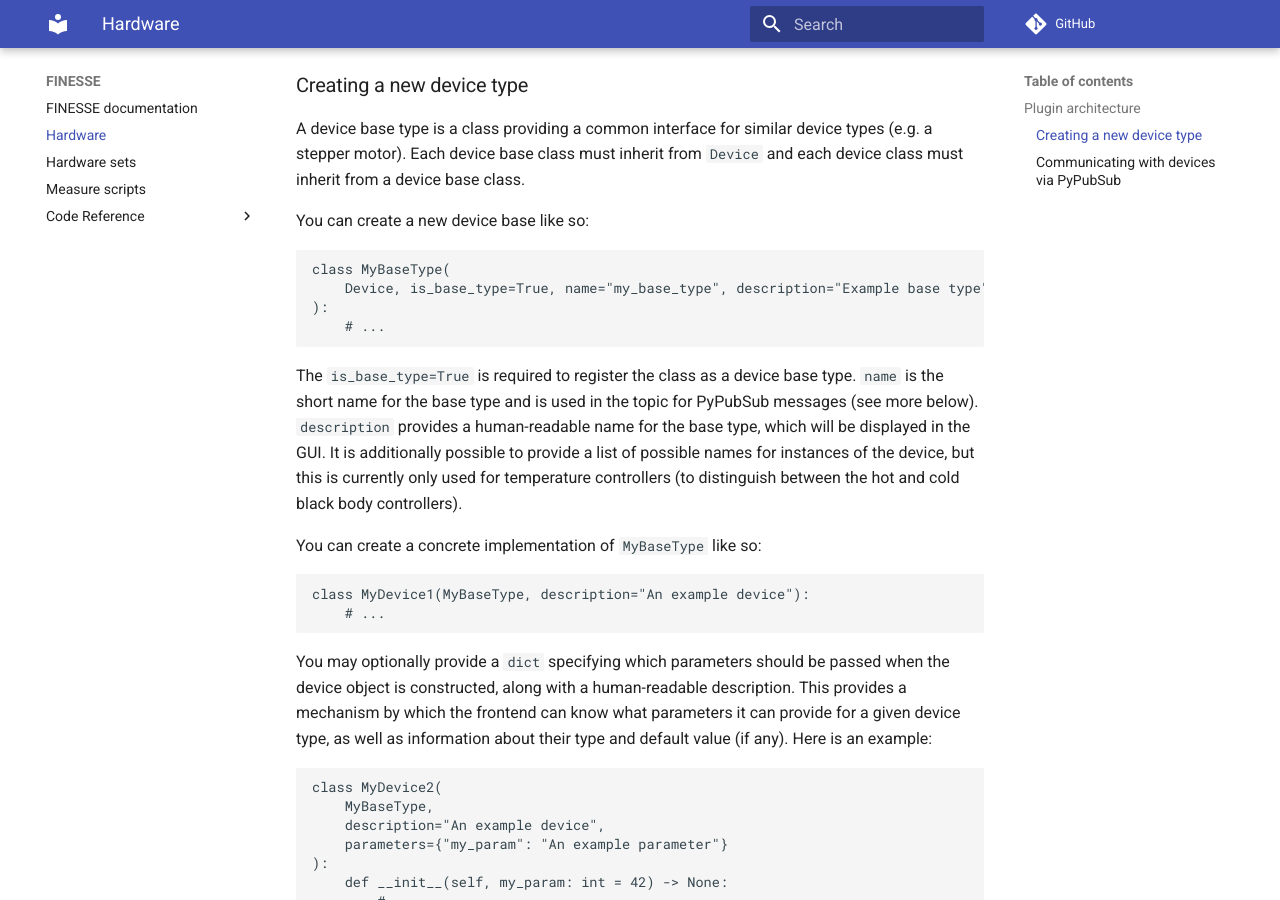
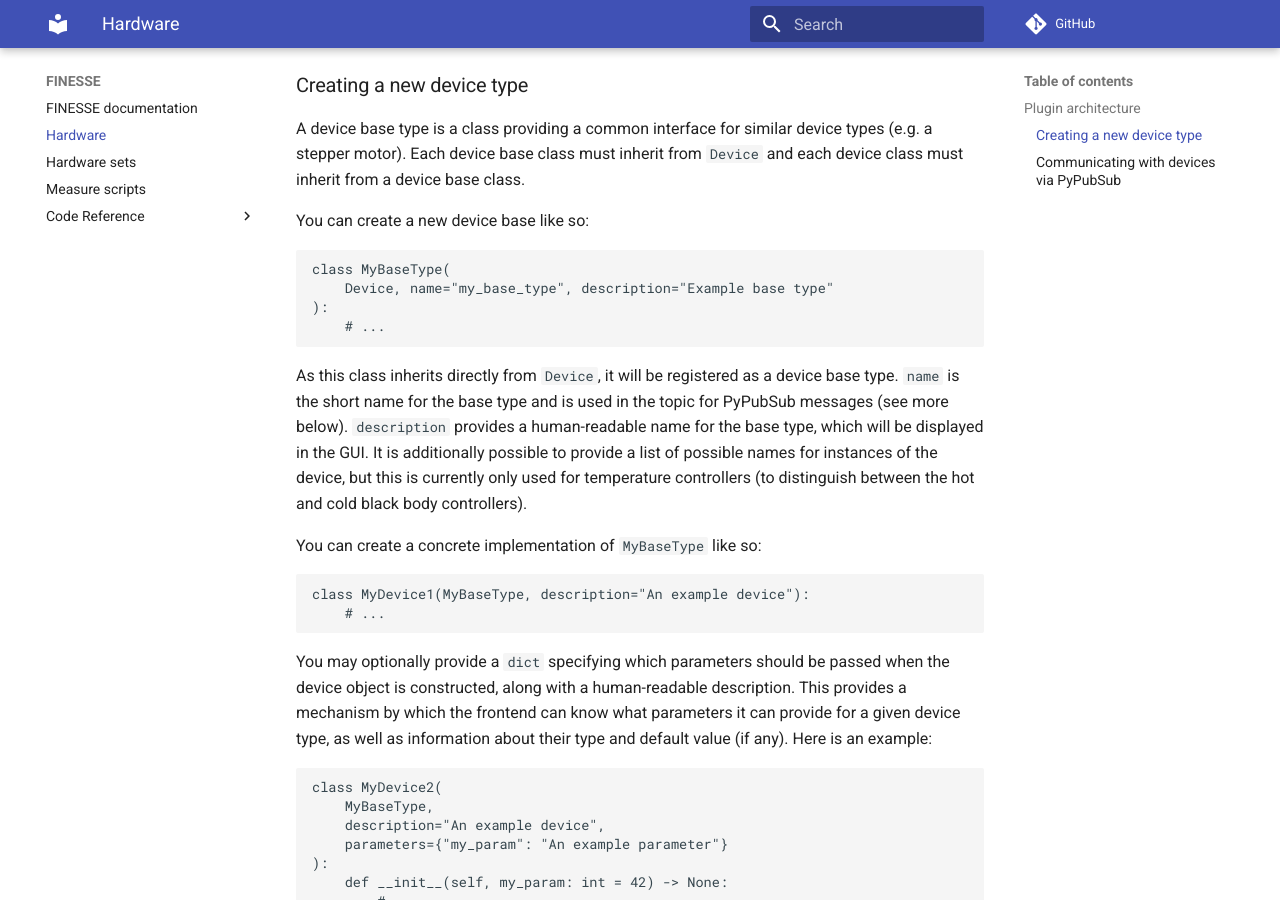
Before and after one commit to ImperialCollegeLondon/FINESSE, an MkDocs documentation site: the page built from docs/hardware.md, in a window 1280 px wide and 900 px high, scrolled down 689 px. Built offline with MkDocs 1.6.1 and Material for MkDocs 9.7.7, drawn with Linux system fonts in a browser that asks for light colours; comment, search, counter and statistics services are not loaded.

Commit message:
Clean up `Device` inheritance logic
Currently, in order to create a device base type, the user passes
`is_base_type=True` to the class definition. If this parameter is
omitted, it is assumed that the class is a concrete device type, in
which case, the class must inherit *directly* from a base type.

There are a couple of problems with this:

1. It doesn't allow for classes that inherit indirectly from a base type
2. The extra `is_base_type` parameter is a bit ugly

I've reworked the logic a bit to fix this. Now, if a class inherits
directly from `Device` it is treated as a base type (no extra argument
necessary) and otherwise it is treated as a device type *only* if it is
not abstract (abstract classes are ignored).

I have a use case for this: I want to have an `OPUSInterfaceBase` class
which inherits from a `SpectrometerBase` class. This class will be
neither a device type or a base device type, but its children will be
device types.

````diff
--- a/docs/hardware.md
+++ b/docs/hardware.md
@@ -37,17 +37,18 @@ You can create a new device base like so:
 
 ```py
 class MyBaseType(
-    Device, is_base_type=True, name="my_base_type", description="Example base type"
+    Device, name="my_base_type", description="Example base type"
 ):
     # ...
 ```
 
-The `is_base_type=True` is required to register the class as a device base type. `name`
-is the short name for the base type and is used in the topic for PyPubSub messages (see
-more below). `description` provides a human-readable name for the base type, which will
-be displayed in the GUI. It is additionally possible to provide a list of possible names
-for instances of the device, but this is currently only used for temperature controllers
-(to distinguish between the hot and cold black body controllers).
+As this class inherits directly from `Device`, it will be registered as a device base
+type. `name` is the short name for the base type and is used in the topic for PyPubSub
+messages (see more below). `description` provides a human-readable name for the base
+type, which will be displayed in the GUI. It is additionally possible to provide a list
+of possible names for instances of the device, but this is currently only used for
+temperature controllers (to distinguish between the hot and cold black body
+controllers).
 
 You can create a concrete implementation of `MyBaseType` like so:
 
````
Also changed, not shown: 6 other files.
